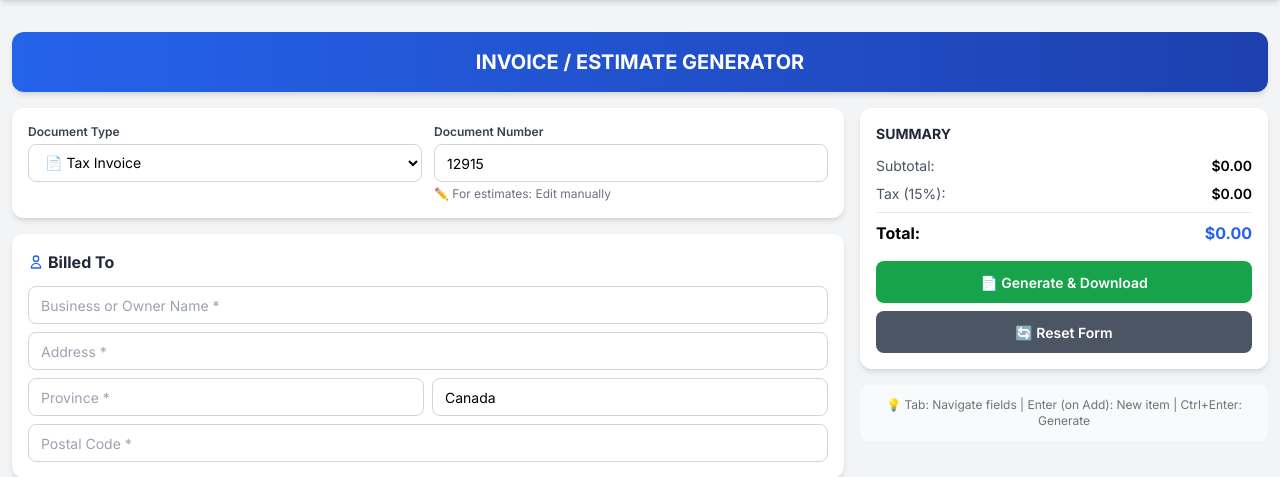
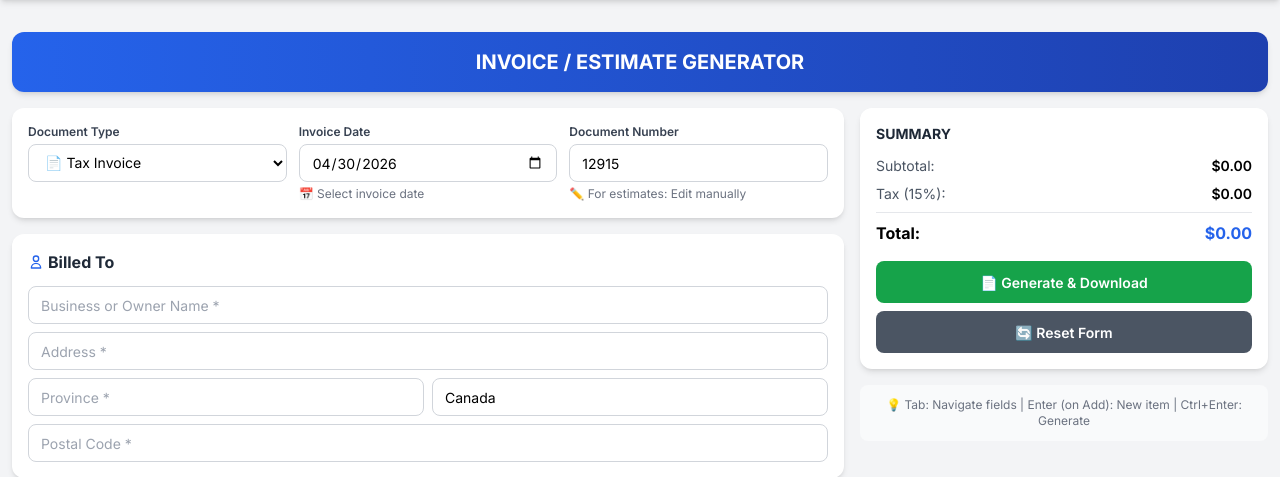
Before and after one commit to shrmsarthak/arhomeinvoicegenerator, a Django app: page / in a window 1280 px wide. Shown: the part 56-533 px from the top of the page. Run offline with Django 3.2, Linux system fonts and the light colour scheme; data comes from the database, SQL or seed files in the repository; some libraries are stand-ins or nearby versions.

Commit message:
Manual Date Selection Added

```diff
--- a/myapp/templates/invoice_app.html
+++ b/myapp/templates/invoice_app.html
@@ -226,9 +226,9 @@
                 <!-- Left Column -->
                 <div class="lg:col-span-2 space-y-4">
 
-                    <!-- Document Type & Number Card -->
+                    <!-- Document Type, Invoice Date & Number Card (3 columns now) -->
                     <div class="bg-white rounded-xl shadow-md p-4 card">
-                        <div class="grid grid-cols-1 sm:grid-cols-2 gap-3">
+                        <div class="grid grid-cols-1 sm:grid-cols-3 gap-3">
                             <div>
                                 <label class="block text-xs font-semibold text-gray-700 mb-1">Document Type</label>
                                 <select id="docType" name="doc_type" class="fixed-input" tabindex="1">
@@ -237,8 +237,13 @@
                                 </select>
                             </div>
                             <div>
+                                <label class="block text-xs font-semibold text-gray-700 mb-1">Invoice Date</label>
+                                <input type="date" name="invoice_date" id="invoiceDate" tabindex="2" class="fixed-input" value="{{ today_date|default:'' }}">
+                                <p class="text-xs text-gray-500 mt-1">📅 Select invoice date</p>
+                            </div>
+                            <div>
                                 <label class="block text-xs font-semibold text-gray-700 mb-1">Document Number</label>
-                                <input type="text" name="doc_number" id="docNumber" tabindex="2" class="fixed-input"
+                                <input type="text" name="doc_number" id="docNumber" tabindex="3" class="fixed-input"
                                     placeholder="Auto-generated for invoices" value="{{ next_inv_number }}">
                                 <p class="text-xs text-gray-500 mt-1">✏️ For estimates: Edit manually</p>
                             </div>
@@ -256,17 +261,17 @@
                             Billed To
                         </h2>
                         <div class="space-y-2">
-                            <input type="text" name="name" id="customerName" required tabindex="3"
+                            <input type="text" name="name" id="customerName" required tabindex="4"
                                 placeholder="Business or Owner Name *" class="fixed-input">
-                            <input type="text" name="address" id="customerAddress" required tabindex="4"
+                            <input type="text" name="address" id="customerAddress" required tabindex="5"
                                 placeholder="Address *" class="fixed-input">
                             <div class="grid grid-cols-2 gap-2">
-                                <input type="text" name="province" id="customerProvince" required tabindex="5"
+                                <input type="text" name="province" id="customerProvince" required tabindex="6"
                                     placeholder="Province *" class="fixed-input">
-                                <input type="text" name="country" id="customerCountry" required tabindex="6"
+                                <input type="text" name="country" id="customerCountry" required tabindex="7"
                                     value="Canada" class="fixed-input">
                             </div>
-                            <input type="text" name="postalcode" id="customerPostalCode" required tabindex="7"
+                            <input type="text" name="postalcode" id="customerPostalCode" required tabindex="8"
                                 placeholder="Postal Code *" class="fixed-input">
                         </div>
                     </div>
@@ -275,7 +280,7 @@
                     <div class="bg-white rounded-xl shadow-md p-4">
                         <div class="flex justify-between items-center mb-4 flex-wrap gap-2">
                             <h2 class="text-base font-bold text-gray-800">Items & Services</h2>
-                            <button type="button" onclick="addItem()" id="addItemBtn" tabindex="8"
+                            <button type="button" onclick="addItem()" id="addItemBtn" tabindex="9"
                                 class="bg-blue-600 hover:bg-blue-700 text-white px-4 py-2 rounded-lg text-sm flex items-center touch-target"
                                 style="height: 38px;">
                                 <svg class="w-4 h-4 mr-1" fill="none" stroke="currentColor" viewBox="0 0 24 24">
@@ -311,7 +316,7 @@
                             </svg>
                             Terms & Conditions / Notes
                         </h2>
-                        <textarea name="terms_notes" id="termsNotes" rows="3" tabindex="11"
+                        <textarea name="terms_notes" id="termsNotes" rows="3" tabindex="12"
                             class="fixed-input w-full"
                             placeholder="Add any terms, conditions, or special notes here...&#10;Example: Payment due within 30 days, Warranty information, etc."
                             style="min-height: 80px; height: auto;"></textarea>
@@ -342,12 +347,12 @@
                         </div>
 
                         <div class="mt-4 space-y-2">
-                            <button type="button" onclick="generateAndDownload()" id="generateBtn" tabindex="9"
+                            <button type="button" onclick="generateAndDownload()" id="generateBtn" tabindex="10"
                                 class="w-full bg-green-600 hover:bg-green-700 text-white font-semibold py-3 px-4 rounded-lg text-sm transition-all touch-target"
                                 style="height: 42px;">
                                 📄 Generate & Download
                             </button>
-                            <button type="button" onclick="resetForm()" id="resetBtn" tabindex="10"
+                            <button type="button" onclick="resetForm()" id="resetBtn" tabindex="11"
                                 class="w-full bg-gray-600 hover:bg-gray-700 text-white font-semibold py-3 px-4 rounded-lg text-sm transition-all touch-target"
                                 style="height: 42px;">
                                 🔄 Reset Form
@@ -366,6 +371,18 @@
 
     <script>
         let items = [];
+
+        // Set today's date as default for invoice date
+        function setDefaultDate() {
+            const dateInput = document.getElementById('invoiceDate');
+            if (dateInput && !dateInput.value) {
+                const today = new Date();
+                const year = today.getFullYear();
+                const month = String(today.getMonth() + 1).padStart(2, '0');
+                const day = String(today.getDate()).padStart(2, '0');
+                dateInput.value = `${year}-${month}-${day}`;
+            }
+        }
 
         function addItem() {
             items.push({
@@ -613,6 +630,8 @@
             items = [];
             renderItems();
             document.getElementById('customerCountry').value = 'Canada';
+            // Reset date to today
+            setDefaultDate();
             // Fetch the next invoice number after generation
             fetch('/admin-invoice-counter/')
                 .then(response => response.json())
@@ -666,6 +685,7 @@
         });
 
         // Initialize
+        setDefaultDate();
         renderItems();
 
         // Update document number handling when type changes
--- a/myapp/views.py
+++ b/myapp/views.py
@@ -27,6 +27,16 @@ def invoice_app(request):
             "country": request.POST.get('country'),
             "postalcode": request.POST.get('postalcode'),
         }
+
+        # Get invoice date from form (use today as fallback)
+        invoice_date_str = request.POST.get('invoice_date', '')
+        if invoice_date_str:
+            try:
+                invoice_date = datetime.strptime(invoice_date_str, '%Y-%m-%d').date()
+            except ValueError:
+                invoice_date = datetime.today().date()
+        else:
+            invoice_date = datetime.today().date()
 
         # Get terms & conditions / notes
         terms_notes = request.POST.get('terms_notes', '')
@@ -89,8 +99,8 @@ def invoice_app(request):
             if not item.get('unitprice') or float(item.get('unitprice', 0)) <= 0:
                 return JsonResponse({'error': f'Valid price required for item {i+1}'}, status=400)
 
-        # Generate PDF
-        buffer = generate_pdf(customer_info, invoice_items, doc_type, doc_number, terms_notes)
+        # Generate PDF with invoice date
+        buffer = generate_pdf(customer_info, invoice_items, doc_type, doc_number, terms_notes, invoice_date)
 
         # Create filename
         safe_name = re.sub(r'[^\w\s-]', '', customer_info.get('name', 'customer'))[:30]
@@ -105,10 +115,14 @@ def invoice_app(request):
         'next_inv_number': next_inv_number
     })
 
-def generate_pdf(customer_info, invoice_items, doc_type, doc_number, terms_notes):
+def generate_pdf(customer_info, invoice_items, doc_type, doc_number, terms_notes, invoice_date=None):
     """Generate PDF invoice or estimate with appropriate heading"""
     buffer = io.BytesIO()
     can = canvas.Canvas(buffer)
+
+    # Use provided date or today as fallback
+    if invoice_date is None:
+        invoice_date = datetime.today().date()
 
     # Header
     file_name = os.path.join(BASE_DIR, 'myapp/static/myapp/header.png')
@@ -136,9 +150,9 @@ def generate_pdf(customer_info, invoice_items, doc_type, doc_number, terms_notes
         can.drawString(subheading_x, 725, subheading)
         can.setFont("Helvetica", 10)
 
-    # Document details
+    # Document details with user-selected date
     can.setFont("Helvetica", 10)
-    can.drawString(25, 720, "Date: " + datetime.today().strftime('%Y-%m-%d'))
+    can.drawString(25, 720, "Date: " + invoice_date.strftime('%Y-%m-%d'))
 
     # Show just the number without any prefix
     if doc_type == 'invoice':
```
